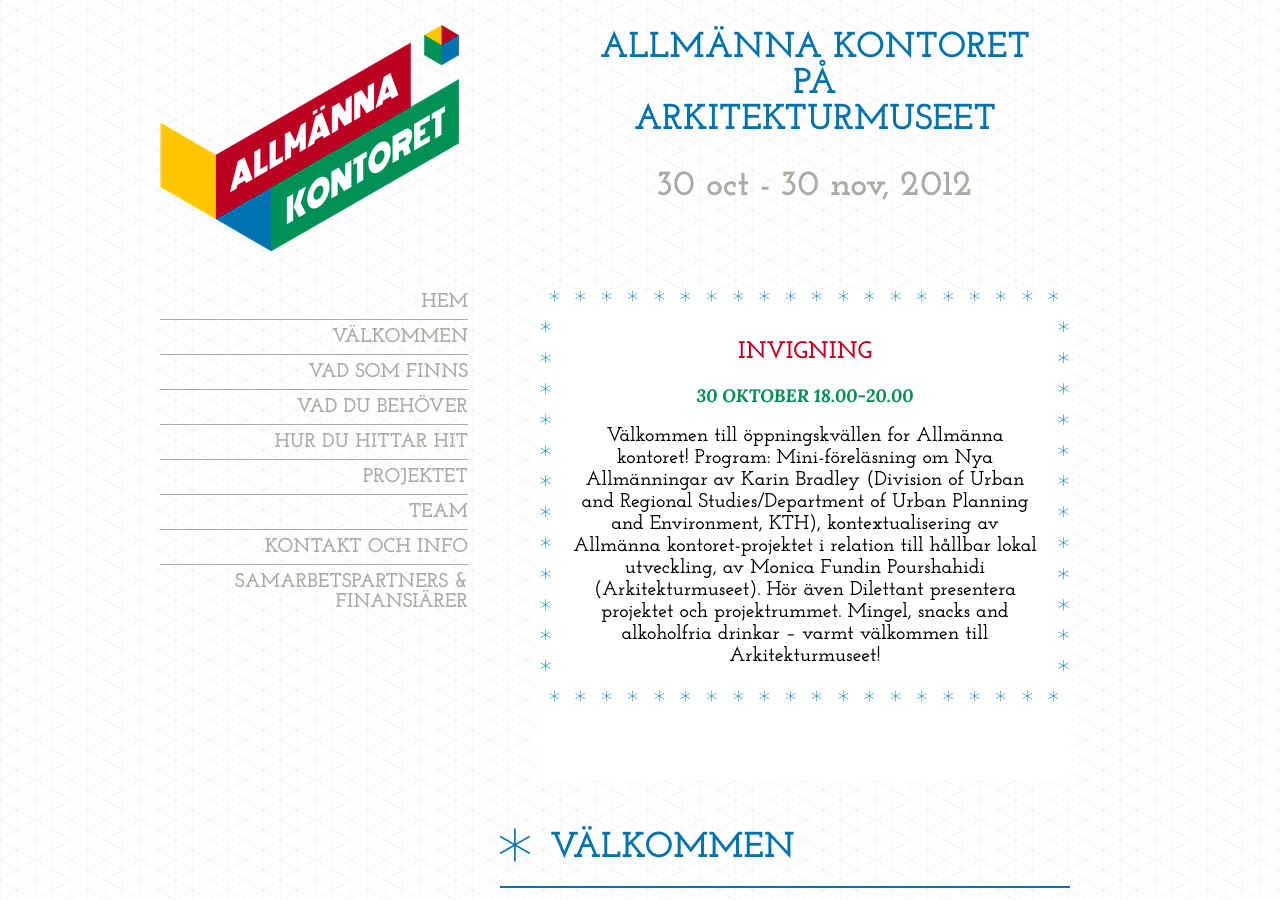
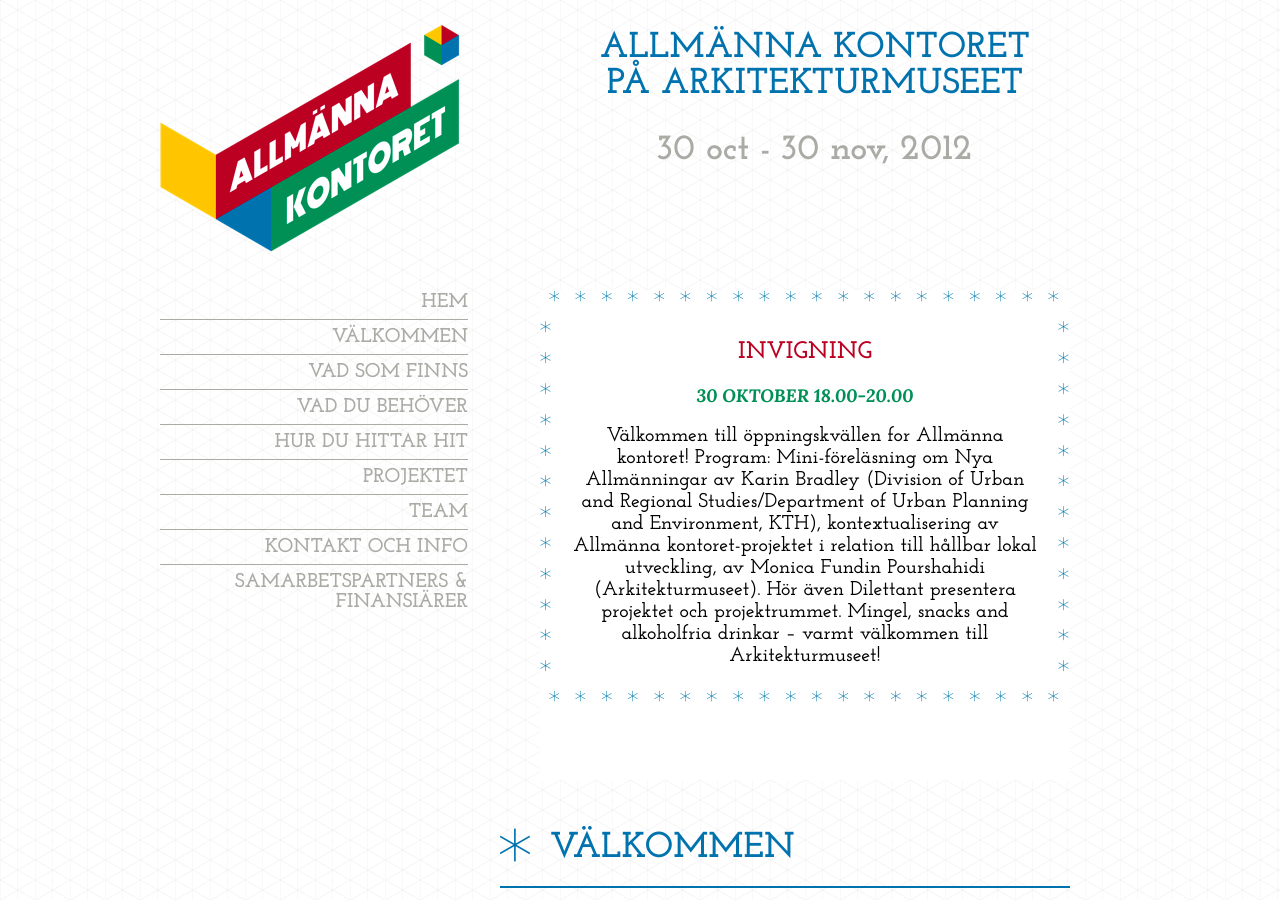
Before and after one commit to dilettant/allmannakontoret, a Jekyll site: the page arkitekturmuseet/index.html, which Jekyll copies as it is, in a window 1280 px wide and 900 px high. Built offline with Jekyll 4.4.1, drawn with Linux system fonts in a browser that asks for light colours; comment, search, counter and statistics services are not loaded.

Commit message:
fixed title lines

```diff
--- a/arkitekturmuseet/index.html
+++ b/arkitekturmuseet/index.html
@@ -40,7 +40,7 @@
         </nav>
     </aside>
     <header>
-      <h2 class="title">Allmänna kontoret<br>på<br>arkitekturmuseet</h2>
+      <h2 class="title">Allmänna kontoret<br>på arkitekturmuseet</h2>
       <h3>30 oct - 30 nov, 2012</h3>
     </header>
     <section>
```
